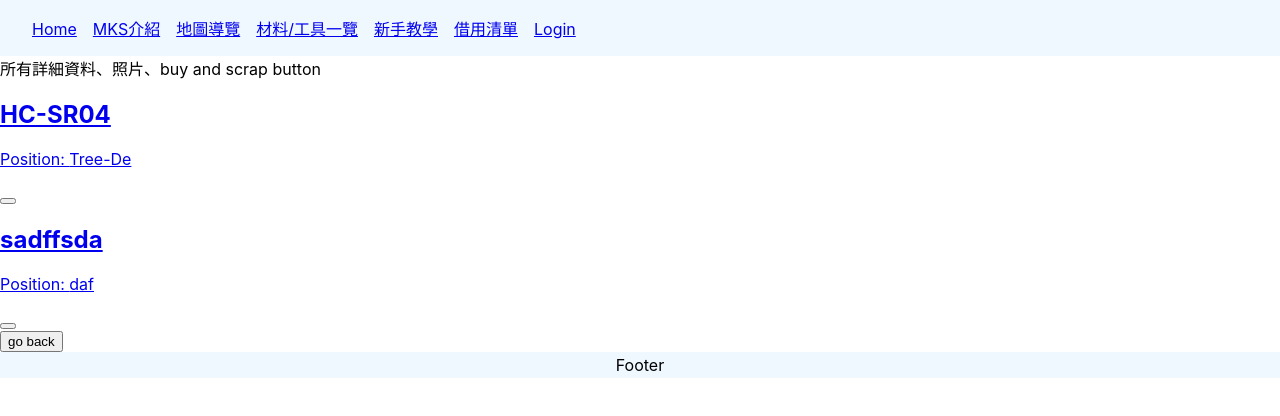
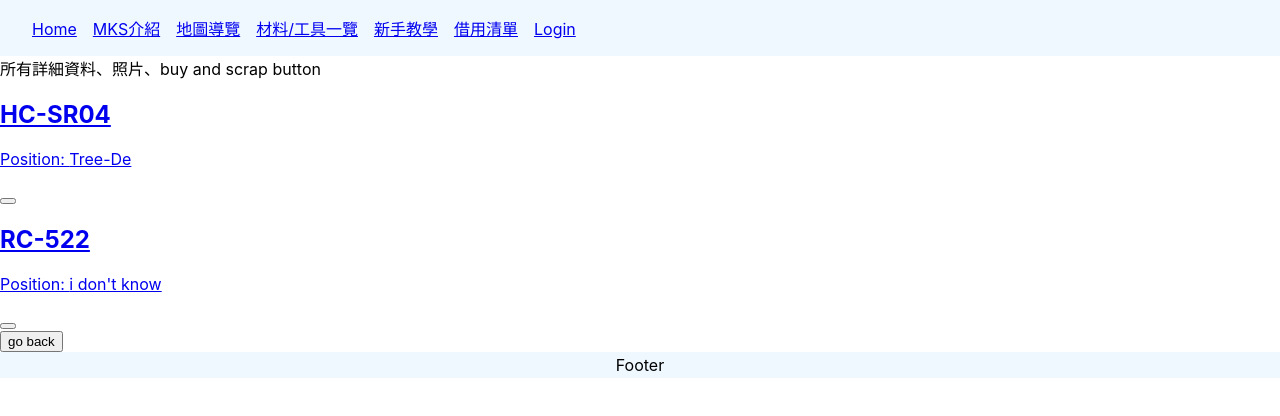
Before and after one commit to ppg0921/VMKS-Website, a React (Create React App) app in the folder frontend/: page /MaterialAndTool/Material/1 in a window 1280 px wide. Shown: the top 416 px of the page. Built offline with nearby package versions, Linux system fonts and the light colour scheme; data requests are answered from the project's data file.

Commit message:
Material lists

```diff
--- a/frontend/data/db.json
+++ b/frontend/data/db.json
@@ -7,9 +7,9 @@
         "id": 1
       },
       {
-        "name": "sadffsda",
-        "position": "daf",
-        "intro": "Tina",
+        "name": "RC-522",
+        "position": "i don't know",
+        "intro": "RFID module",
         "id": 2
       }
     ]
--- a/frontend/src/component/MaterialAndTool/MaterialList.tsx
+++ b/frontend/src/component/MaterialAndTool/MaterialList.tsx
@@ -17,7 +17,7 @@ export const MaterialList = (props: MaterialProps) => {
             {props.materials.map(material => {
                 return (
                     <div className="mateirial-preview" key={material.id}>
-                        <Link to={`/blogs/${material.id}`}>
+                        <Link to={`/Material/${material.id}`}>
                             <div>
                                 <h2>{material.name}</h2>
                                 <p>Position: {material.position}</p>
```
Also changed, not shown: frontend/src/component/MaterialAndTool/Material.tsx (line endings or trailing spaces).
